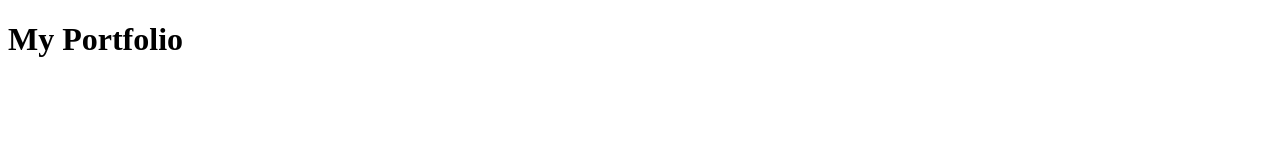
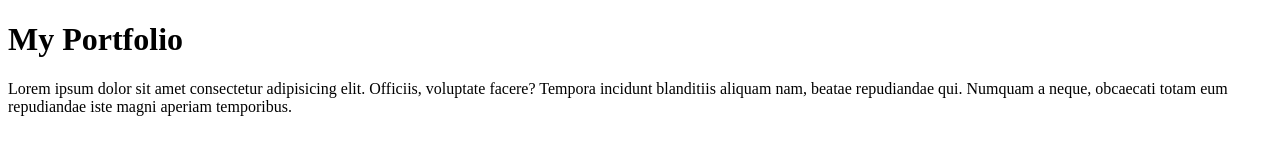
Before and after one commit to tjstalcup/git-and-github-nov-01-2018, a plain HTML site: page index.html in a window 1280 px wide. Drawn offline with Linux system fonts and the light colour scheme.

Commit message:
adds header

```diff
--- a/index.html
+++ b/index.html
@@ -7,6 +7,9 @@
   <title>Document</title>
 </head>
 <body>
-  <h1>My Portfolio</h1>
+  <header>
+    <h1>My Portfolio</h1>
+    <p>Lorem ipsum dolor sit amet consectetur adipisicing elit. Officiis, voluptate facere? Tempora incidunt blanditiis aliquam nam, beatae repudiandae qui. Numquam a neque, obcaecati totam eum repudiandae iste magni aperiam temporibus.</p>
+  </header>
 </body>
 </html>
```
